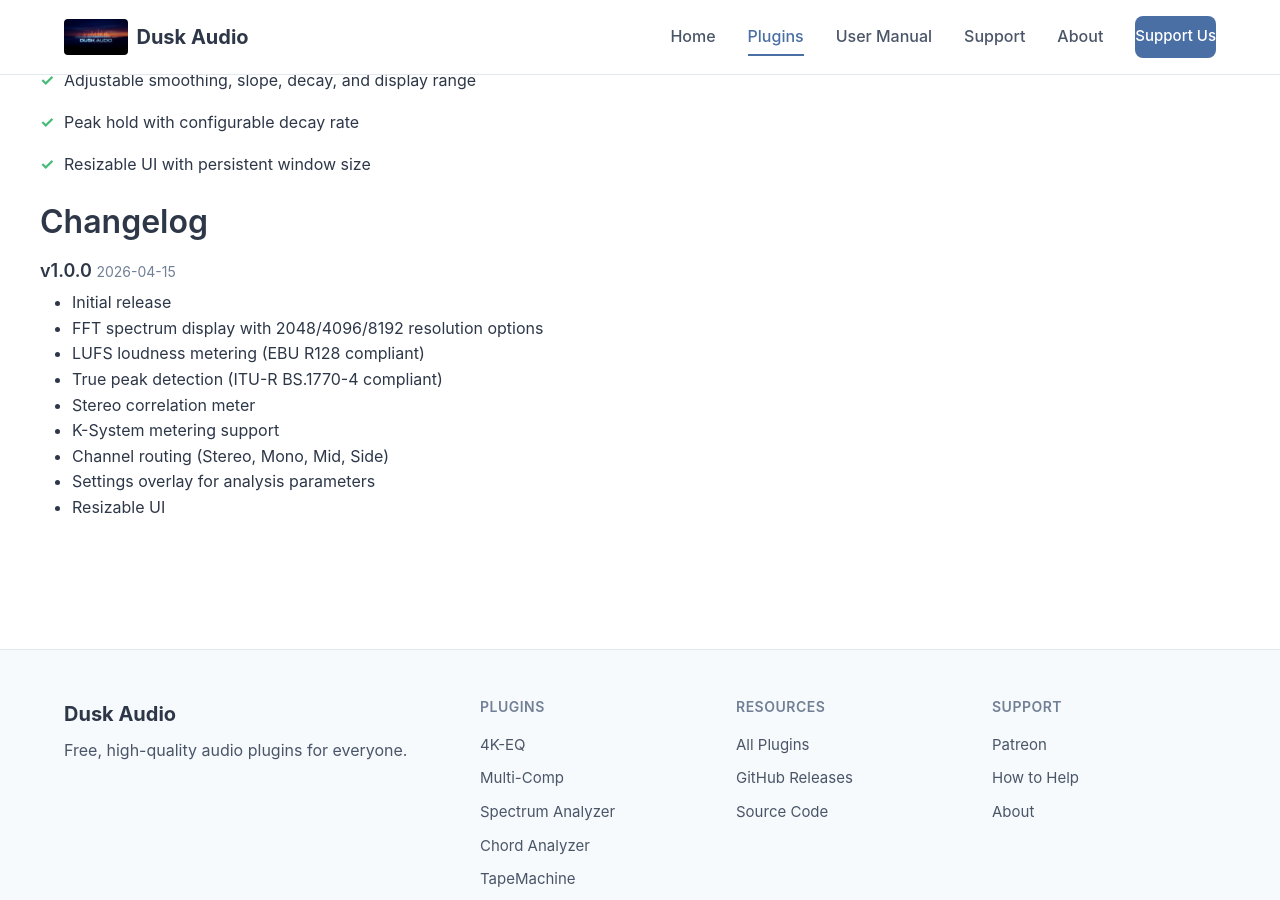
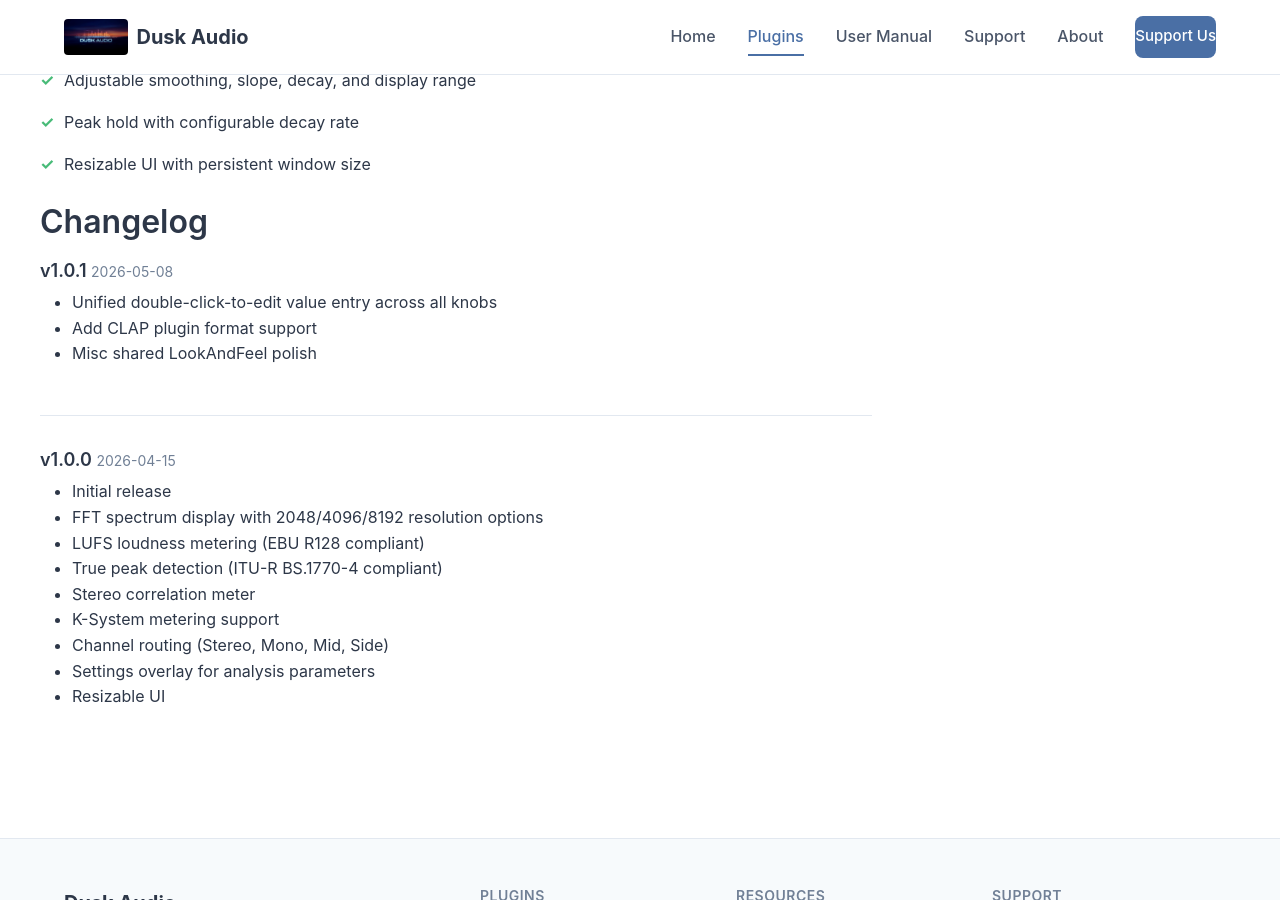
Before and after one commit to dusk-audio/dusk-audio.github.io, a Jekyll site: the page built from _plugins/spectrum-analyzer.md, in a window 1280 px wide and 900 px high, scrolled down 2555 px. Built offline with Jekyll 4.4.1, drawn with Linux system fonts in a browser that asks for light colours; some of the changed text lies outside the part shown.

Commit message:
Update Spectrum Analyzer to v1.0.1

```diff
--- a/_data/plugins.yml
+++ b/_data/plugins.yml
@@ -24,7 +24,7 @@
     display modes and customizable visuals.
   status: released
   featured: true
-  version: 1.0.0
+  version: 1.0.1
 - name: Chord Analyzer
   slug: chord-analyzer
   tagline: Intelligent chord detection and display
--- a/_plugins/spectrum-analyzer.md
+++ b/_plugins/spectrum-analyzer.md
@@ -4,7 +4,7 @@
 slug: spectrum-analyzer
 tagline: Professional FFT spectrum analyzer with LUFS metering
 description: Real-time FFT spectrum analyzer with LUFS loudness metering, true peak detection, stereo correlation, and K-System support. Free VST3, LV2, and AU plugin.
-version: "1.0.0"
+version: "1.0.1"
 screenshot: /assets/images/plugins/spectrum-analyzer-screenshot.png
 
 features:
@@ -25,6 +25,12 @@
   - "64-bit DAW with VST3, LV2, or AU support"
 
 changelog:
+  - version: "1.0.1"
+    date: "2026-05-08"
+    changes:
+      - Unified double-click-to-edit value entry across all knobs
+      - Add CLAP plugin format support
+      - Misc shared LookAndFeel polish
   - version: "1.0.0"
     date: "2026-04-15"
     changes:
```
Also changed, not shown: 2 other files.
